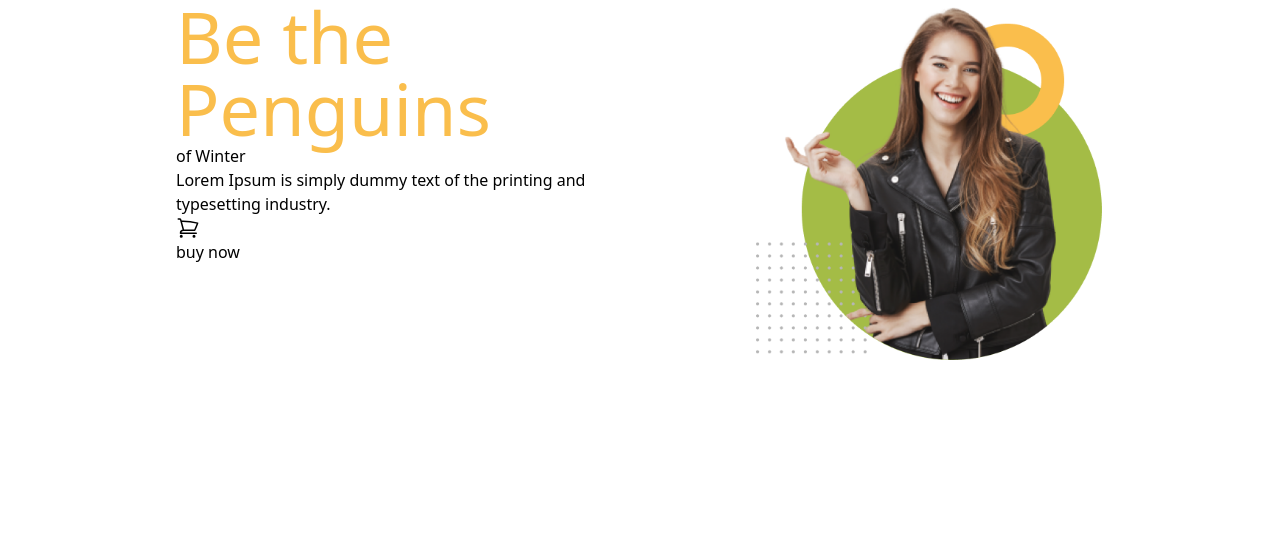
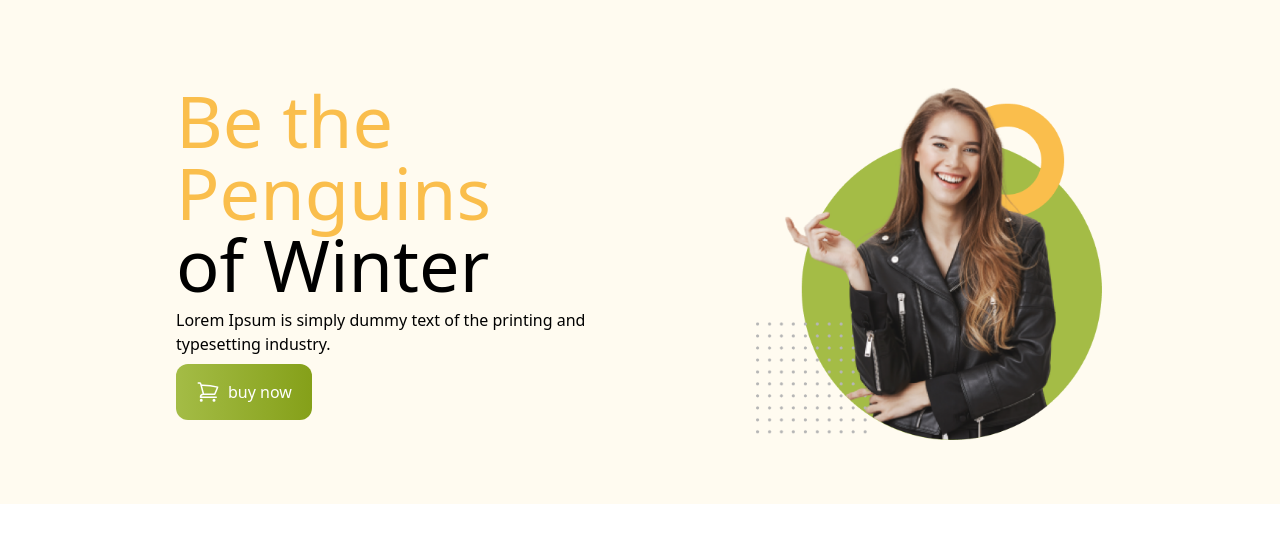
Before and after one commit to asif-hosain/Penguin-Fashion, a plain HTML site: page index.html in a window 1280 px wide. Drawn offline with nearby package versions, Linux system fonts and the light colour scheme.

Commit message:
banner section

```diff
--- a/index.html
+++ b/index.html
@@ -9,13 +9,13 @@
   </title>
 </head>
 <body>
-  <header class=" flex justify-between px-44 gap-40">
-    <div>
-      <h1><span class=" text-[#FABE4C] text-7xl">Be the Penguins</span> <br>
+  <header class=" flex justify-between px-44 gap-40 items-center bg-[#FFFBF0]">
+    <div class="">
+      <h1 class=" text-7xl"><span class=" text-[#FABE4C] text-7xl">Be the Penguins</span> <br>
         of Winter</h1>
-      <p>Lorem Ipsum is simply dummy text of the printing
+      <p class=" my-2">Lorem Ipsum is simply dummy text of the printing
         and typesetting industry.</p>
-        <button>
+        <button class=" text-white flex justify-around gap-2 px-5 py-4 bg-gradient-to-r from-[#A4BC46] to-[#85A019] rounded-xl">
           <div>
             <svg xmlns="http://www.w3.org/2000/svg" fill="none" viewBox="0 0 24 24" stroke-width="1.5" stroke="currentColor" class="w-6 h-6">
               <path stroke-linecap="round" stroke-linejoin="round" d="M2.25 3h1.386c.51 0 .955.343 1.087.835l.383 1.437M7.5 14.25a3 3 0 00-3 3h15.75m-12.75-3h11.218c1.121-2.3 2.1-4.684 2.924-7.138a60.114 60.114 0 00-16.536-1.84M7.5 14.25L5.106 5.272M6 20.25a.75.75 0 11-1.5 0 .75.75 0 011.5 0zm12.75 0a.75.75 0 11-1.5 0 .75.75 0 011.5 0z" />
@@ -27,9 +27,16 @@
           </div>
         </button>
     </div>
-    <div>
+    <div class=" mt-20 mb-16">
       <img src="./images/model.png" alt="">
     </div>
   </header>
+  <!-- <main class=" max-w-7xl">
+    <div class=" mt-12 mb-5">
+      <div>
+        <h1 class=" text-5xl">women jacket</h1>
+      </div>
+    </div>
+  </main> -->
 </body>
 </html>
```
